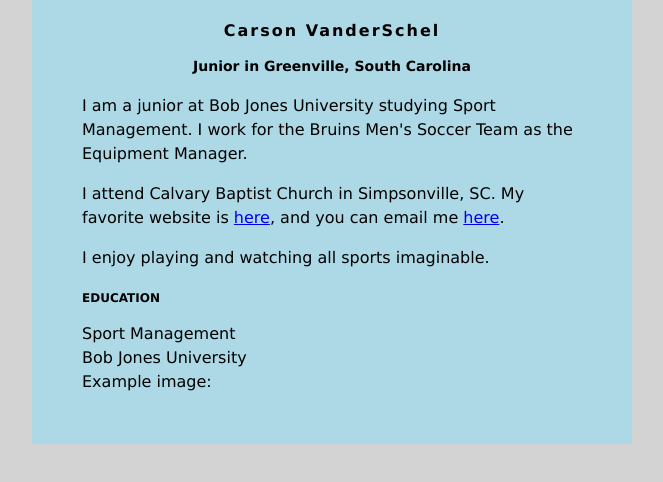
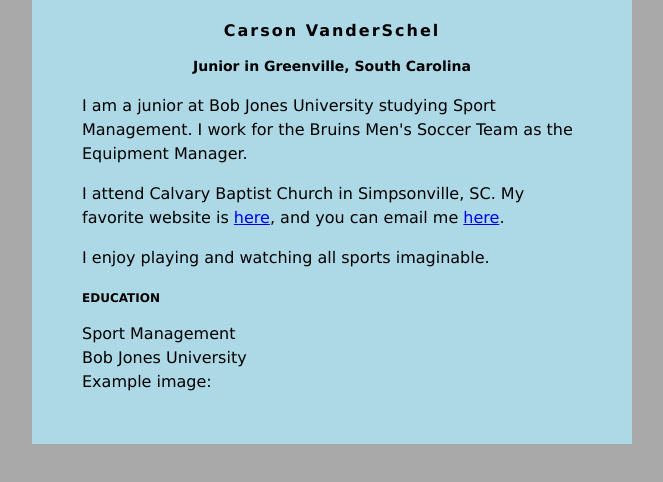
Before and after one commit to cvand530/cvand530.github.io, a plain HTML site: page index.html in a window 1280 px wide. Shown: the whole page, without its empty margins (308-971 px from the left). Drawn offline with Linux system fonts and the light colour scheme.

Commit message:
Update index.html

```diff
--- a/index.html
+++ b/index.html
@@ -2,7 +2,7 @@
 <head>
 <style>
 body {
-    background: lightgray;
+    background: darkgray;
     font-family: Verdana;
 }
 #content {
```
